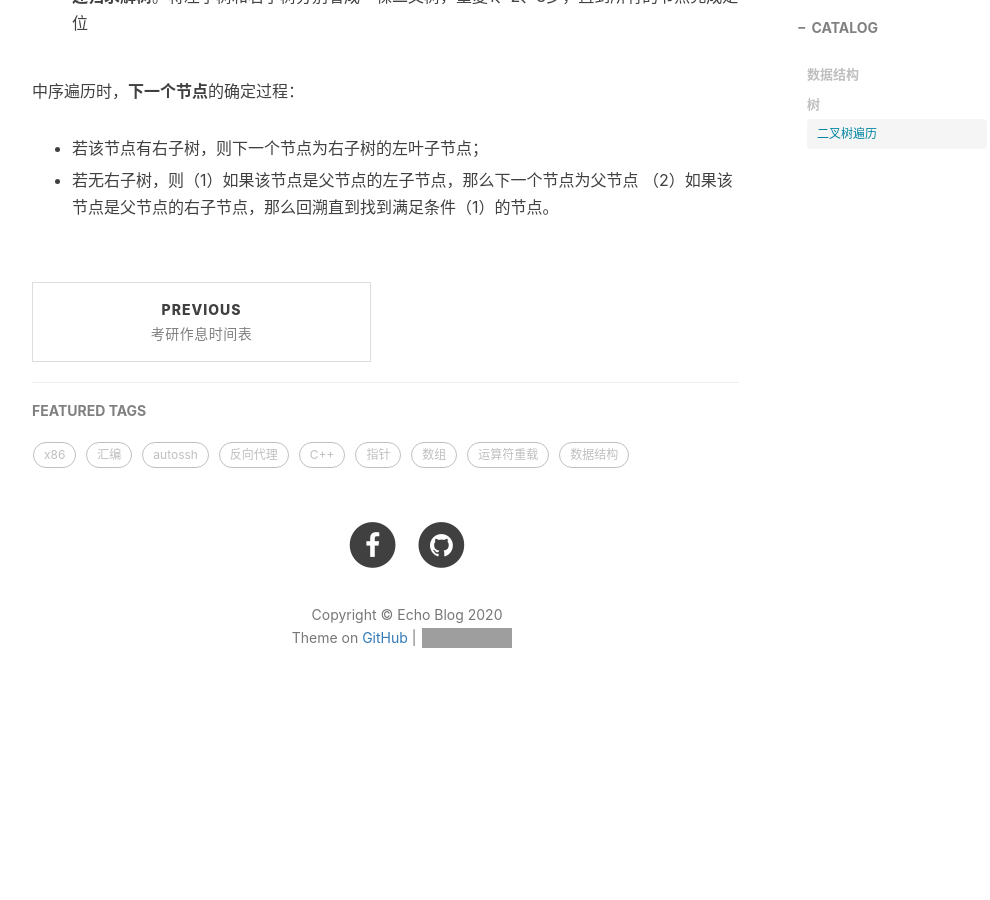
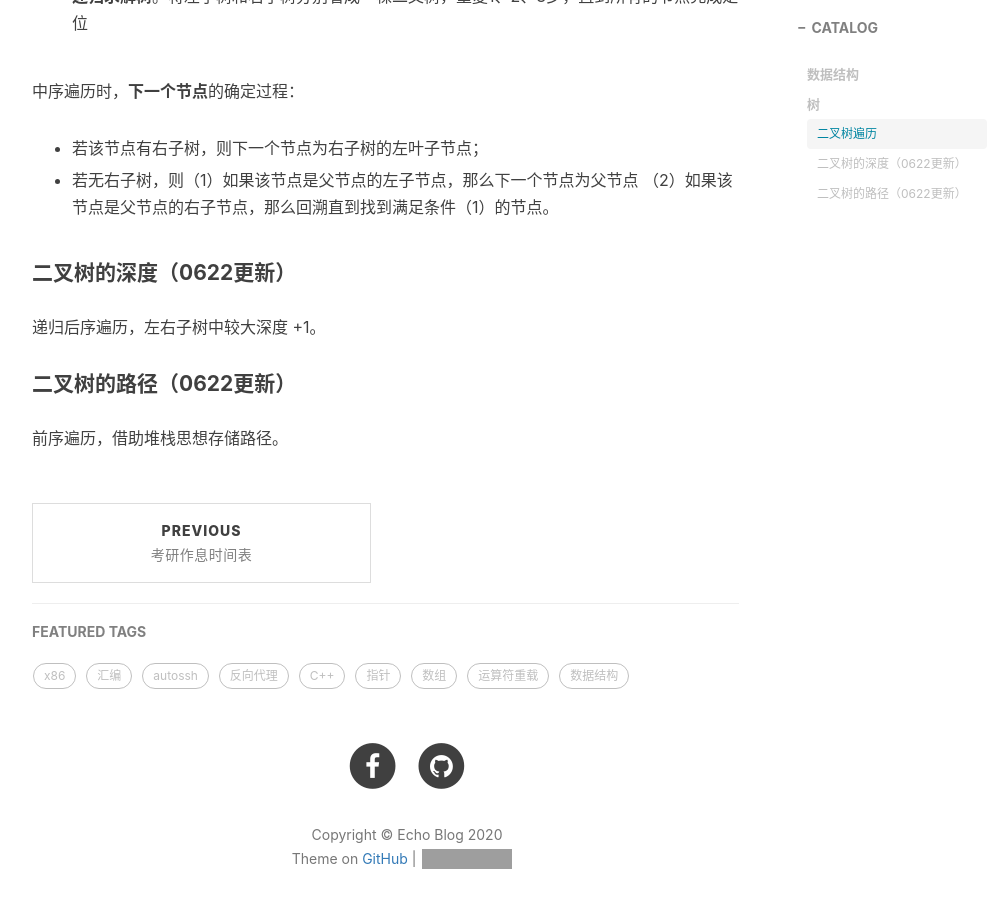
Before and after one commit to Echo-Ji/Echo-Ji.github.io, a Jekyll site: the page built from _posts/2020-06-19-数据结构之树.md, in a window 1280 px wide and 900 px high, scrolled down 1420 px. Shown: the whole window, without its empty margins (233-1223 px from the left). Built offline with Jekyll 4.4.1, drawn with Linux system fonts in a browser that asks for light colours; nearby versions of some CDN libraries; comment, search, counter and statistics services are not loaded; before the commit the page ends 2162 px from its top, so only the background shows below that; grey boxes are pictures that could not be loaded.

Commit message:
:hammer: 0622 update

```diff
--- a/_posts/2020-06-19-数据结构之树.md
+++ b/_posts/2020-06-19-数据结构之树.md
@@ -50,3 +50,11 @@ tags:
 * 若该节点有右子树，则下一个节点为右子树的左叶子节点；
 
 * 若无右子树，则（1）如果该节点是父节点的左子节点，那么下一个节点为父节点 （2）如果该节点是父节点的右子节点，那么回溯直到找到满足条件（1）的节点。
+
+#### 二叉树的深度（0622更新）
+
+递归后序遍历，左右子树中较大深度 +1。
+
+#### 二叉树的路径（0622更新）
+
+前序遍历，借助堆栈思想存储路径。
```
